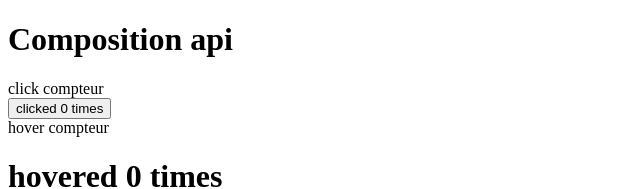
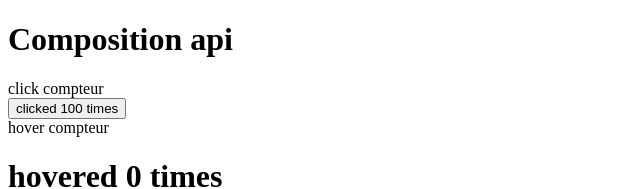
Before and after one commit to lapinRagnar/vue3_tuto, a Vue app: page / in a window 1280 px wide. Shown: the top 189 px of the page, without its empty margins (0-640 px from the left). Built offline with nearby package versions, Linux system fonts and the light colour scheme.

Commit message:
Reusability with Composition API - avec parametre
site du tuto :
https://www.youtube.com/watch?v=qduayAPJK9A&list=PLC3y8-rFHvwgeQIfSDtEGVvvSEPDkL_1f&index=67&ab_channel=Codevolution

```diff
--- a/src/components/ClickCounter.vue
+++ b/src/components/ClickCounter.vue
@@ -15,7 +15,7 @@ export default {
   // mixins: [CounterMixin],
   setup(){
 
-    const {count, incrementCount} = useCounter()
+    const {count, incrementCount} = useCounter(100, 10)
 
     return {
       count,
--- a/src/composables/useCounter.js
+++ b/src/composables/useCounter.js
@@ -1,10 +1,10 @@
 import {ref} from 'vue'
 
-export default function useCounter(){
-  const count = ref(0)
+export default function useCounter(initialCount=0, stepSize=1){
+  const count = ref(initialCount)
 
   function incrementCount(){
-    count.value += 1
+    count.value += stepSize
   }
 
   return {
```
